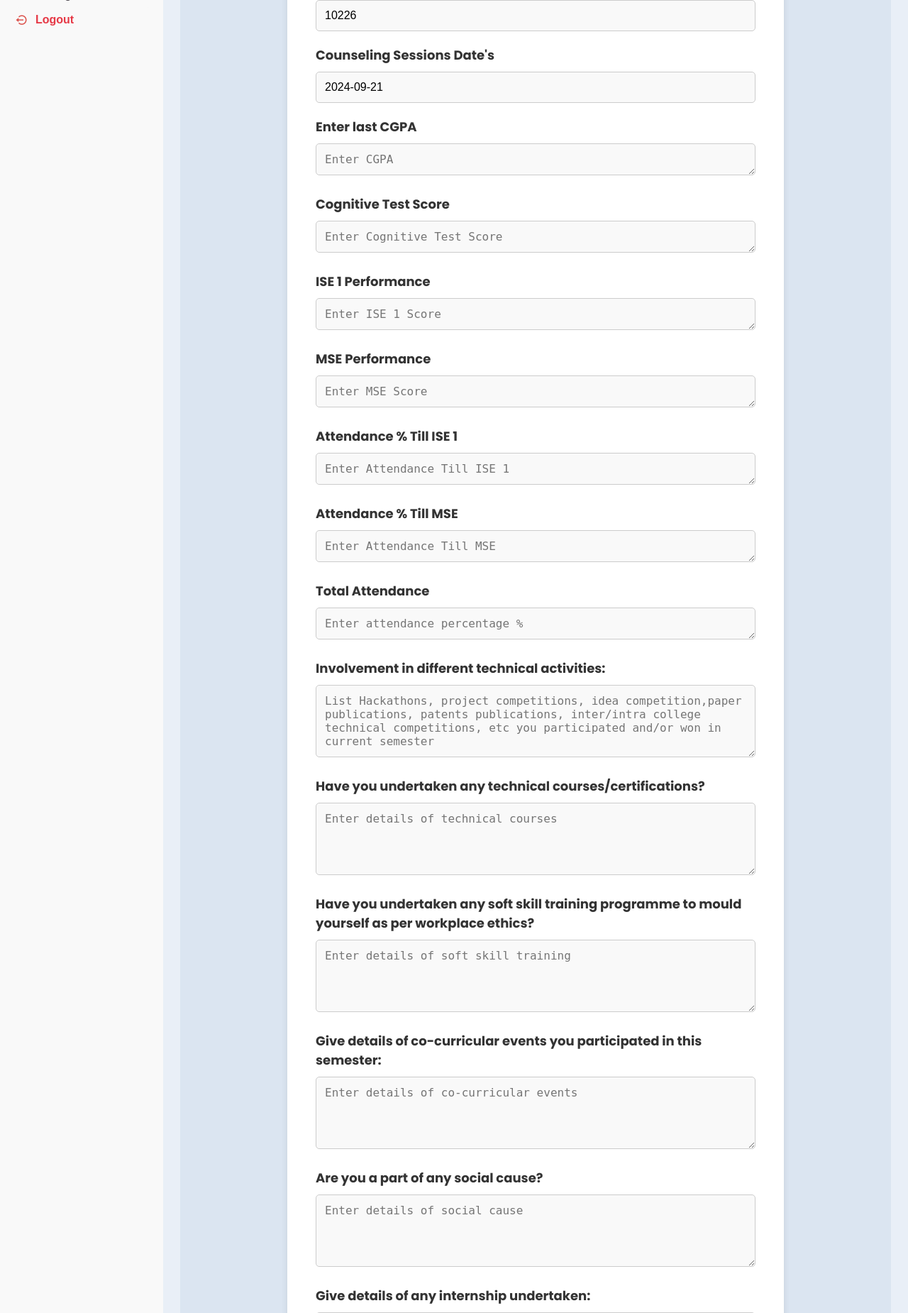
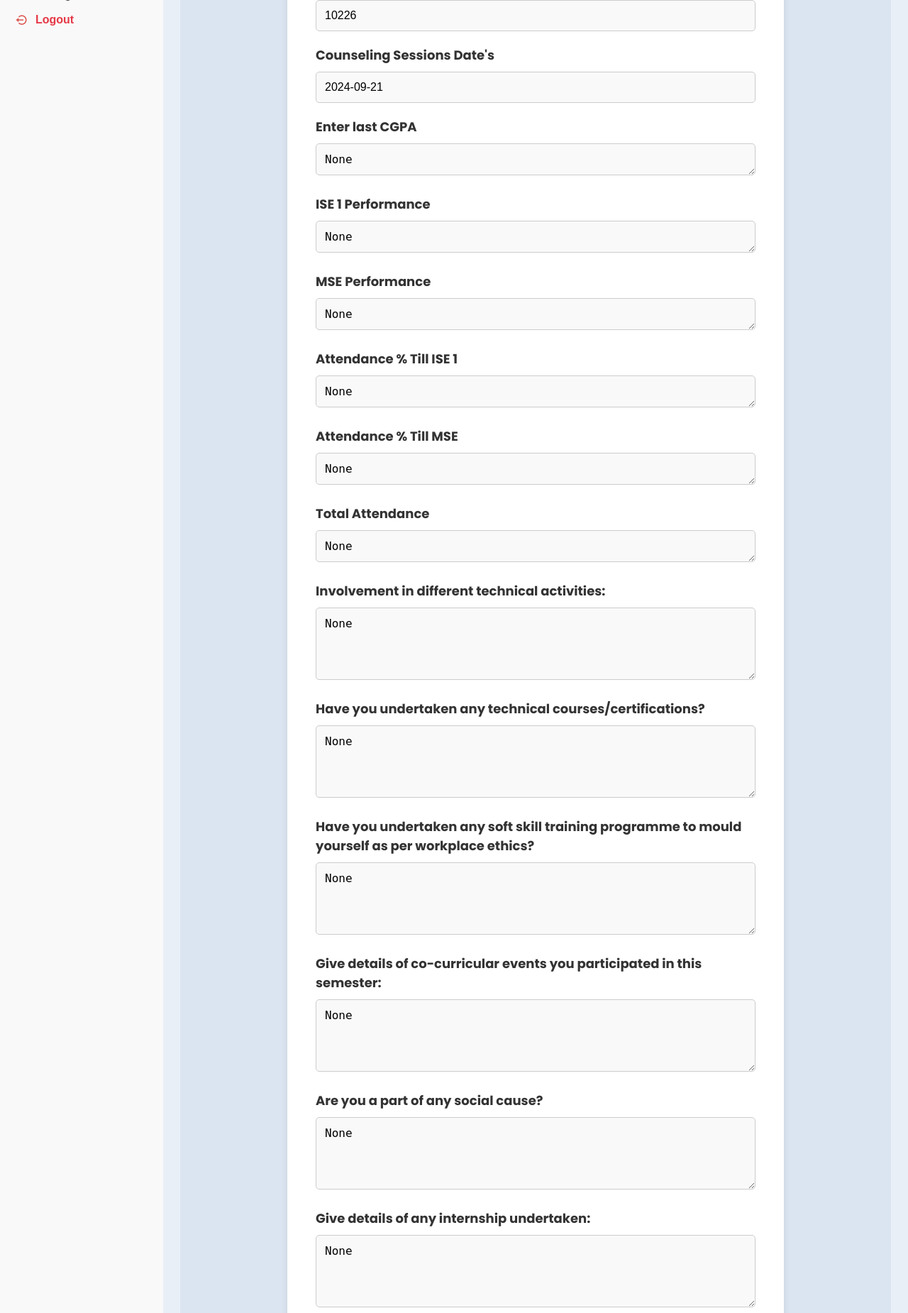
Before and after one commit to Vinish-Rexson/Mentor, a Django app: page /followup_form/1/1/ in a window 1280 px wide. Shown: the part 445-2295 px from the top of the page at 71% size. Run offline with Django 5.2, Linux system fonts and the light colour scheme; data comes from the database, SQL or seed files in the repository; both versions use the stored data as it was after the commit.

Commit message:
completed follow up form displaying

```diff
--- a/mentor/forms.py
+++ b/mentor/forms.py
@@ -211,11 +211,19 @@ class StudentFollowup_Form(forms.ModelForm):
     )
     date = forms.CharField(
         widget=forms.TextInput(attrs={'placeholder': 'Counseling Dates', 'readonly': 'readonly'}),
-        required=True
+        required=False,
     )
     mentor_name = forms.CharField(
         widget=forms.HiddenInput(),
-        required=True
+        required=False
+    )
+    nao = forms.CharField(
+        required=False,
+        widget=forms.Textarea(attrs={'placeholder': 'Non-Academic Observations', 'rows': 4})
+    )
+    ao = forms.CharField(
+        required=False,
+        widget=forms.Textarea(attrs={'placeholder': 'Academic Observations', 'rows': 4})
     )
 
     class Meta:
@@ -224,5 +232,5 @@ class StudentFollowup_Form(forms.ModelForm):
             'name', 'rollno', 'atte_ise1', 'atte_mse', 'attendance',
             'ise1', 'mse', 'semcgpa', 'question1', 'question2',
             'question3', 'question4', 'question5', 'question6',
-            'question7', 'date', 'mentor_name'
+            'question7', 'date', 'mentor_name','nao','ao',
         ]
--- a/mentor/models.py
+++ b/mentor/models.py
@@ -94,6 +94,8 @@ class StudentFollowupForm(models.Model):
     question6 = models.TextField(null=True, blank=True)  # Allow NULL values
     question7 = models.TextField(null=True, blank=True)  # Allow NULL values
     date = models.DateField(default=timezone.now)
+    nao = models.TextField(null=True, blank=True)
+    ao = models.TextField(null=True, blank=True)
 
     def __str__(self):
         return str(self.rollno)
--- a/mentor/views.py
+++ b/mentor/views.py
@@ -8,6 +8,7 @@ from django.utils import timezone
 from django.contrib.staticfiles import finders
 
 from .forms import *
+from .forms import StudentFollowup_Form
 from .models import *
 
 from io import BytesIO
@@ -370,6 +371,8 @@ def download_follow_document(request, rollno):
         "question7": form.question7,
         "date": form.date,
         "mentor_name": form.mentor_name,
+        "nao": form.nao,
+        "ao":form.ao,
     }
     return generate_follow_document(form_dict)
 
@@ -404,6 +407,8 @@ def generate_follow_document(form_dict):
         'line7': form_dict["question7"],
         'date': formatted_date,
         'mentor_name': form_dict["mentor_name"],
+        'box1':form_dict["nao"],
+        'box2':form_dict["ao"],
     }
 
     doc.render(context)
@@ -468,16 +473,30 @@ def followup_form_student(request, student_id, mentor_id):
     display_date = timezone.now().strftime("%d/%m/%Y")
     form_date = timezone.now().strftime("%Y-%m-%d")
 
+    try:
+        # Check if a follow-up form entry for the given student already exists
+        followup_form_instance = StudentFollowupForm.objects.get(rollno=student.roll_number)
+        print("Existing follow-up form instance found for student:", followup_form_instance)  # Debugging statement
+    except StudentFollowupForm.DoesNotExist:
+        followup_form_instance = None
+        print("No existing follow-up form instance found for student:", student)  # Debugging statement
+
     if request.method == 'POST':
-        form = StudentFollowup_Form(request.POST)
+        if followup_form_instance:
+            form = StudentFollowup_Form(request.POST, instance=followup_form_instance)
+        else:
+            form = StudentFollowup_Form(request.POST)
+
         if form.is_valid():
             student_form = form.save(commit=False)
             student_form.student = student
             student_form.mentor = mentor
             student_form.save()
+            print("Follow-up form successfully saved for student:", student_form.student)  # Debugging statement
 
             return render(request, 'follow_form_submitted.html', {'rollno': student_form.rollno})
         else:
+            print("Follow-up form errors:", form.errors)  # Debugging statement
             return render(request, 'followup_form.html', {
                 'form': form,
                 'student': student,
@@ -487,7 +506,13 @@ def followup_form_student(request, student_id, mentor_id):
                 'errors': form.errors
             })
     else:
-        form = StudentFollowup_Form()
+        # If there is an existing follow-up form, populate it, else use an empty form
+        if followup_form_instance:
+            form = StudentFollowup_Form(instance=followup_form_instance)
+            print("Populating follow-up form with existing data for student:", followup_form_instance)  # Debugging statement
+        else:
+            form = StudentFollowup_Form()
+            print("Creating a new follow-up form for student:", student)  # Debugging statement
 
     return render(request, 'followup_form.html', {
         'form': form,
@@ -496,6 +521,7 @@ def followup_form_student(request, student_id, mentor_id):
         'date': form_date,
         'display_date': display_date
     })
+
 
 
 def generate_qr_followup(request, student_id, mentor_id):
--- a/templates/followup_form.html
+++ b/templates/followup_form.html
@@ -237,56 +237,59 @@
 
                             <!-- CGPA Input -->
                 <label for="cgpa">Enter last CGPA </label>
-                <textarea id="cgpa" name="semcgpa" placeholder="Enter CGPA" rows="1" required>{{ form_data.semcgpa|default:'' }}</textarea>
+                <textarea id="cgpa" name="semcgpa" placeholder="Enter CGPA" rows="1" required>{{ form_data.semcgpa|default:form.semcgpa.value }}</textarea>
 
-                <!-- Cognitive Test Score -->
-                <label for="cts">Cognitive Test Score</label>
-                <textarea id="cts" name="cts" placeholder="Enter Cognitive Test Score" rows="1" required>{{ form_data.cts|default:'' }}</textarea>
+
 
                 <!-- ISE 1 Performance Input -->
                 <label for="ise1">ISE 1 Performance</label>
-                <textarea id="ise1" name="ise1" placeholder="Enter ISE 1 Score" rows="1" required>{{ form_data.ise1|default:'' }}</textarea>
+                <textarea id="ise1" name="ise1" placeholder="Enter ISE 1 Score" rows="1" required>{{ form_data.ise1|default:form.ise1.value }}</textarea>
 
                 <!-- MSE Performance Input -->
                 <label for="mse">MSE Performance</label>
-                <textarea id="mse" name="mse" placeholder="Enter MSE Score" rows="1" required>{{ form_data.mse|default:'' }}</textarea>
+                <textarea id="mse" name="mse" placeholder="Enter MSE Score" rows="1" required>{{ form_data.mse|default:form.mse.value }}</textarea>
 
                 <!-- Attendance till ISE1 Input -->
                 <label for="atte_ise1">Attendance % Till ISE 1</label>
-                <textarea id="atte_ise1" name="atte_ise1" placeholder="Enter Attendance Till ISE 1" rows="1" required>{{ form_data.atte_ise1|default:'' }}</textarea>
+                <textarea id="atte_ise1" name="atte_ise1" placeholder="Enter Attendance Till ISE 1" rows="1" required>{{ form_data.atte_ise1|default:form.atte_ise1.value }}</textarea>
 
                 <!-- Attendance till MSE Input -->
                 <label for="atte_mse">Attendance % Till MSE</label>
-                <textarea id="atte_mse" name="atte_mse" placeholder="Enter Attendance Till MSE" rows="1" required>{{ form_data.atte_mse|default:'' }}</textarea>
+                <textarea id="atte_mse" name="atte_mse" placeholder="Enter Attendance Till MSE" rows="1" required>{{ form_data.atte_mse|default:form.atte_mse.value }}</textarea>
 
                 <!-- Attendance Input -->
                 <label for="attendance">Total Attendance</label>
-                <textarea id="attendance" name="attendance" placeholder="Enter attendance percentage %" rows="1" required>{{ form_data.attendance|default:'' }}</textarea>
+                <textarea id="attendance" name="attendance" placeholder="Enter attendance percentage %" rows="1" required>{{ form_data.attendance|default:form.attendance.value }}</textarea>
 
                 <!-- Technical Activities Input -->
                 <label for="technical_activities">Involvement in different technical activities:</label>
-                <textarea id="technical_activities" name="question1" placeholder="List Hackathons, project competitions, idea competition,paper publications, patents publications, inter/intra college technical competitions, etc you participated and/or won in current semester" rows="4" required>{{ form_data.question3|default:'' }}</textarea>
+                <textarea id="technical_activities" name="question1" placeholder="List Hackathons, project competitions, idea competition,paper publications, patents publications, inter/intra college technical competitions, etc you participated and/or won in current semester" rows="4" required>{{ form_data.question1|default:form.question1.value }}</textarea>
                 <!-- Technical Courses/Certifications Input -->
                 <label for="technical_courses">Have you undertaken any technical courses/certifications?</label>
-                <textarea id="technical_courses" name="question2" placeholder="Enter details of technical courses" rows="4">{{ form_data.question5|default:'' }}</textarea>
+                <textarea id="technical_courses" name="question2" placeholder="Enter details of technical courses" rows="4">{{ form_data.question2|default:form.question2.value }}</textarea>
                 <!-- Soft Skill Training Input -->
                 <label for="soft_skill_training">Have you undertaken any soft skill training programme to mould yourself as per workplace ethics? </label>
-                <textarea id="soft_skill_training" name="question3" placeholder="Enter details of soft skill training" rows="4">{{ form_data.question6|default:'' }}</textarea>
+                <textarea id="soft_skill_training" name="question3" placeholder="Enter details of soft skill training" rows="4">{{ form_data.question3|default:form.question3.value }}</textarea>
 
                  <!-- Co-curricular Events Input -->
                  <label for="co_curricular_events">Give details of co-curricular events you participated in this semester:</label>
-                 <textarea id="co_curricular_events" name="question4" placeholder="Enter details of co-curricular events" rows="4">{{ form_data.question7|default:'' }}</textarea>
+                 <textarea id="co_curricular_events" name="question4" placeholder="Enter details of co-curricular events" rows="4">{{ form_data.question4|default:form.question4.value }}</textarea>
 
                 <!-- Social Cause Input -->
                 <label for="social_cause">Are you a part of any social cause?</label>
-                <textarea id="social_cause" name="question5" placeholder="Enter details of social cause" rows="4">{{ form_data.question8|default:'' }}</textarea>
+                <textarea id="social_cause" name="question5" placeholder="Enter details of social cause" rows="4">{{ form_data.question5|default:form.question5.value }}</textarea>
                 <!-- Internship Details Input -->
                 <label for="internship">Give details of any internship undertaken:</label>
-                <textarea id="internship" name="question6" placeholder="if Yes, please give the company name, role offered, duration and stipend details" rows="4">{{ form_data.question9|default:'' }}</textarea>
+                <textarea id="internship" name="question6" placeholder="if Yes, please give the company name, role offered, duration and stipend details" rows="4">{{ form_data.question6|default:form.question6.value }}</textarea>
                 <!-- Financial Situation Input -->
                 <label for="financial_situation">How things are going financially:</label>
-                <textarea id="financial_situation" name="question7"  placeholder="It’s okay if you don’t want to talk about it" rows="4">{{ form_data.question4|default:'' }}</textarea>
+                <textarea id="financial_situation" name="question7"  placeholder="It’s okay if you don’t want to talk about it" rows="4">{{ form_data.question7|default:form.question7.value }}</textarea>
 
+                <h1>Non-Academic Observations:</h1>
+                <label for="nao">Non-Academic Observations:</label>
+                <textarea id="nao" name="nao" placeholder=" " rows="4">{{ form_data.nao|default:form.nao.value}}</textarea>
+                <label for="ao">Academic Observations</label>
+                <textarea id="ao" name="ao" placeholder=" " rows="4">{{ form_data.ao|default:form.ao.value}}</textarea>
 
 
                 <input type="hidden" name="mentor_name" value="{{ mentor.username }}" />
--- a/templates/form.html
+++ b/templates/form.html
@@ -322,6 +322,7 @@
                 <textarea id="Opportunities" name="Opportunities" placeholder=" " rows="4">{{ form_data.Opportunities|default:form.Challenges.value }}</textarea>
                 <label for="Challenges">Challenges</label>
                 <textarea id="Challenges" name="Challenges" placeholder=" " rows="4">{{ form_data.Challenges|default:form.Strengths.value  }}</textarea>
+                <h1>Non-Academic Observations:</h1>
                 <label for="nao">Non-Academic Observations:</label>
                 <textarea id="nao" name="nao" placeholder=" " rows="4">{{ form_data.nao|default:form.nao.value}}</textarea>
                 <label for="ao">Academic Observations</label>
```
Also changed, not shown: templates/form_student_view.html (+13 -0 lines), db.sqlite3, mentor/migrations/0014_studentfollowupform_ao_studentfollowupform_nao.py (added).
